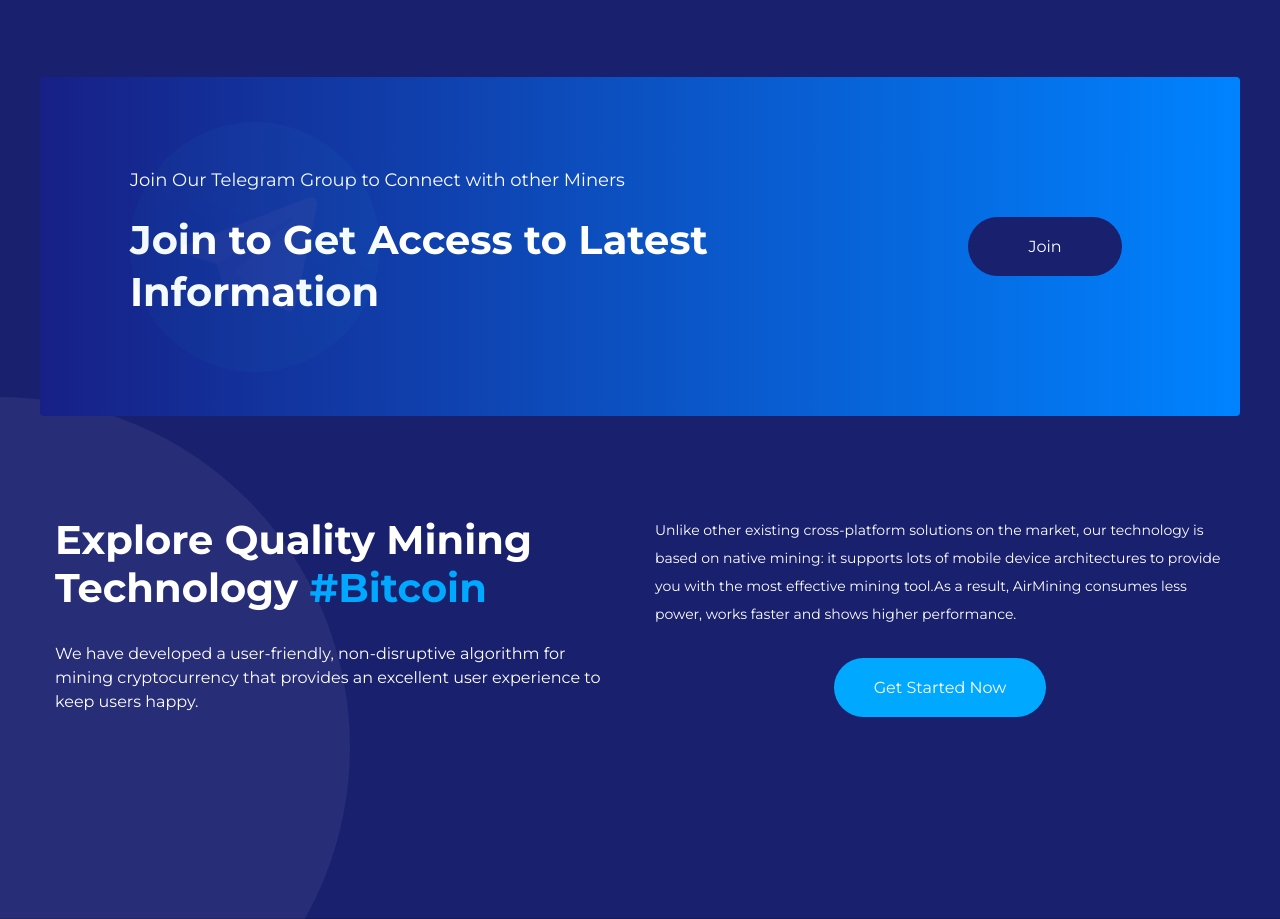
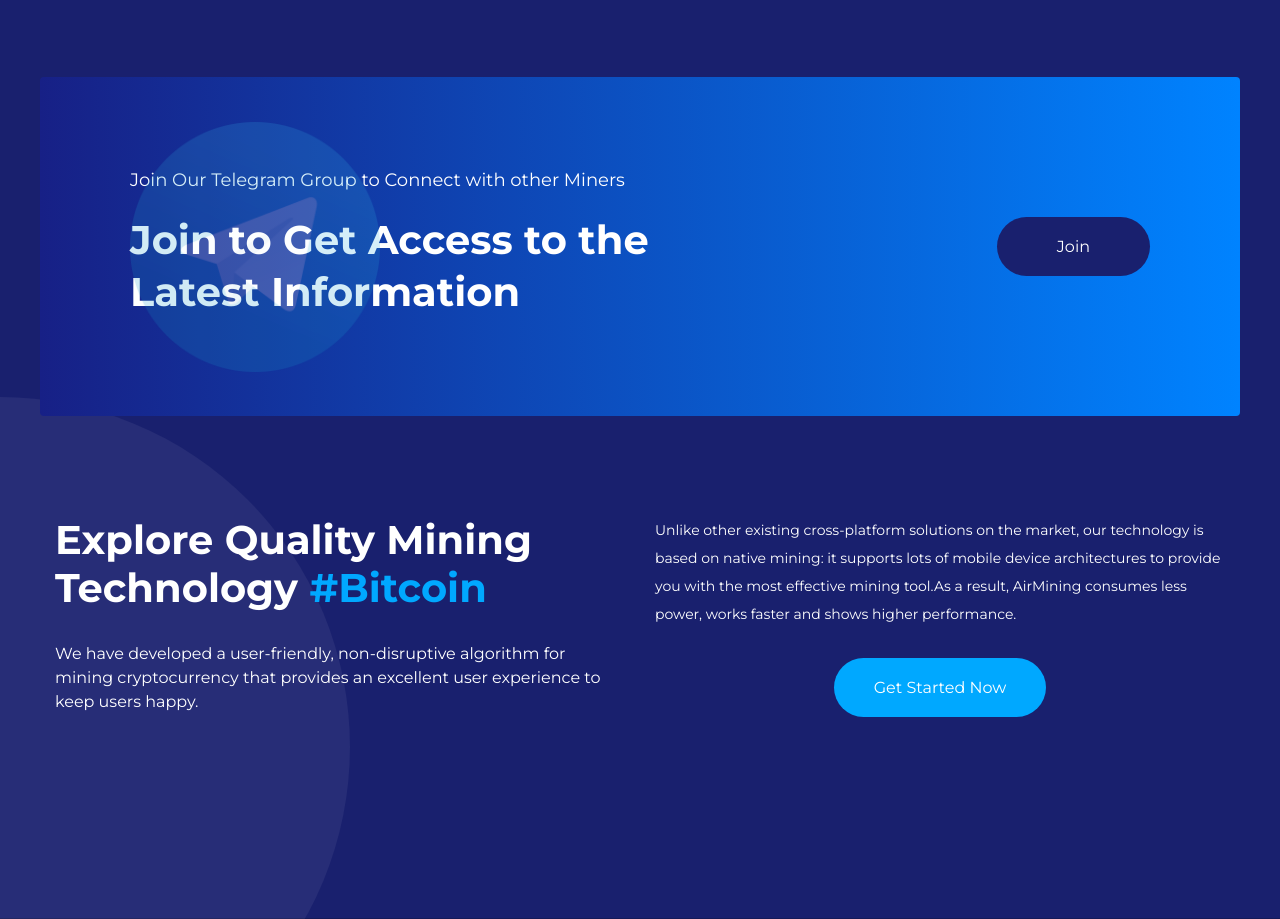
Before and after one commit to BolajiOlayinka/linkmine, a React (Create React App) app: page / in a window 1280 px wide. Shown: the part 3660-4579 px from the top of the page. Built offline with nearby package versions, Linux system fonts and the light colour scheme; no server answers.

Commit message:
opacity fixed on safari

```diff
--- a/public/index.html
+++ b/public/index.html
@@ -6,7 +6,7 @@
   <link rel="icon" href="%PUBLIC_URL%/favicon//favicon-32x32.png" />
   <meta name="viewport" content="width=device-width, initial-scale=1" />
   <meta name="theme-color" content="#000000" />
-  <meta name="description" content="Web site created using create-react-app" />
+  <meta name="description" content="Link Mine Africa, a Bitcoin mining platform with high rewards for investors" />
   <link rel="apple-touch-icon" href="%PUBLIC_URL%/favicon//favicon-32x32.png"/>
 
   <link rel="manifest" href="%PUBLIC_URL%/manifest.json" />
--- a/src/Component/Models.js
+++ b/src/Component/Models.js
@@ -135,6 +135,9 @@ const Card = styled.div`
     margin-left: 0px;
     height: 280px;
   }
+  @media(max-width:767.9px){
+    height:260px;
+  }
 `;
 const Container = styled.div`
   @media screen and (max-width: 767.9px) and (min-width: 575.9px) {
@@ -157,11 +160,17 @@ const CardSubTitle = styled.div`
   line-height: 1.5;
   color: #c6c9e5;
   height: 80px;
+  @media(min-width:1200px){
+    height: 42px;
+  }
   @media screen and (max-width: 1199px) and (min-width: 992px) {
     height: 90px;
   }
   @media screen and (max-width: 991.9px) and (min-width: 768px) {
     height: 65px;
+  }
+  @media(max-width:375px) {
+    height: 50px;
   }
 `;
 const CardImage = styled.img`
--- a/src/Component/Telegram.js
+++ b/src/Component/Telegram.js
@@ -18,7 +18,7 @@ export default function Telegram() {
         <TelegramImage src={TelegramIcon} alt="Telegram Icon" />
         <SectionOne>
           <p>Join Our Telegram Group to Connect with other Miners</p>
-          <h2>Join to Get Access to Latest Information </h2>
+          <h2>Join to Get Access to the Latest Information </h2>
         </SectionOne>
         <SectionTwo>
           <TelegramButton href="https://t.me/linkmineafrica" rel="noreferrer" target="_blank">
@@ -102,7 +102,10 @@ const Wrapper = styled.div`
 
 `;
 const TelegramImage = styled.img`
-  opacity: 5%;
+  opacity: 0.2;
+  filter: alpha(opacity=20);
+  -moz-opacity:0.2;
+  -khtml-opacity: 0.2;
   position: absolute;
   width: 250px;
   height: 250px;
```
